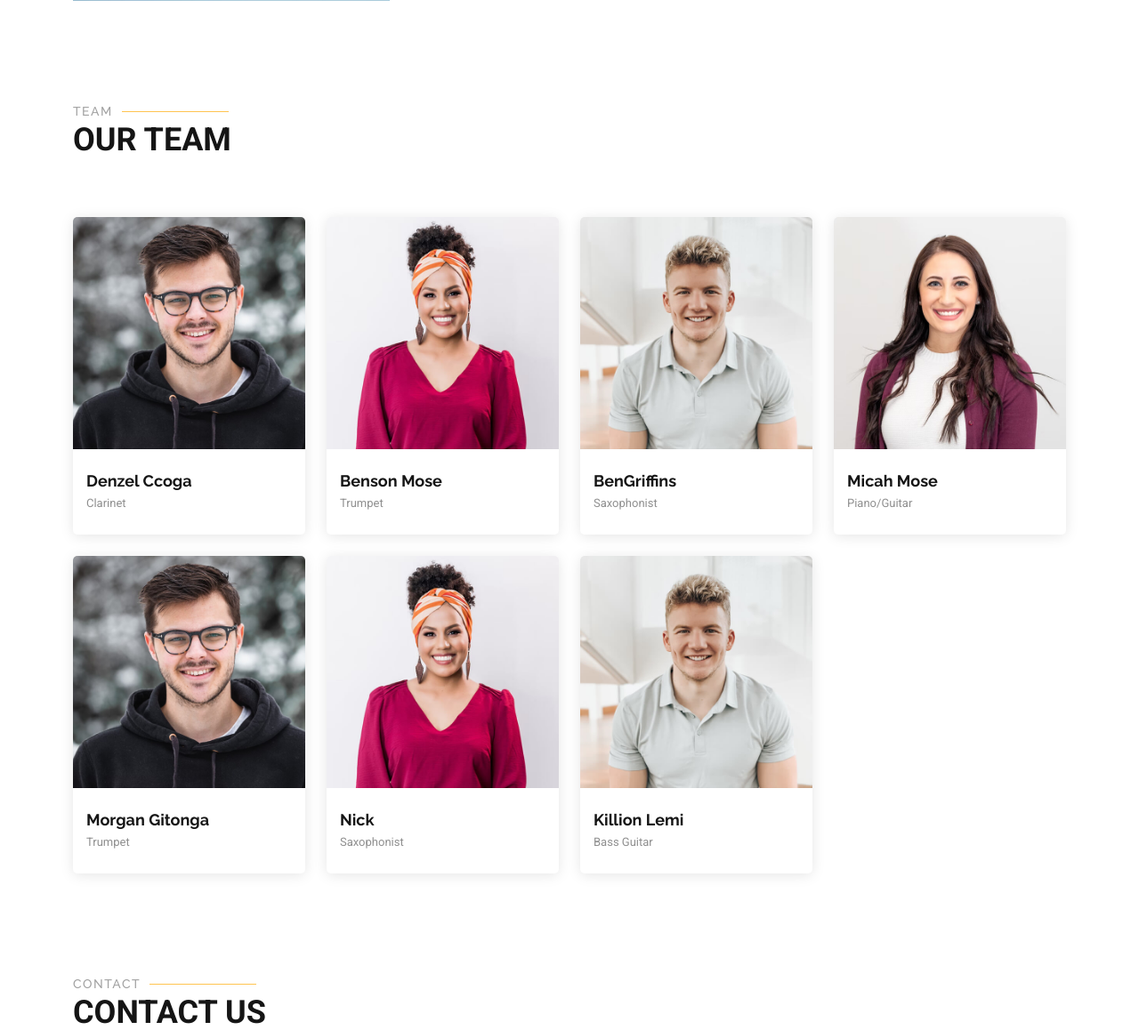
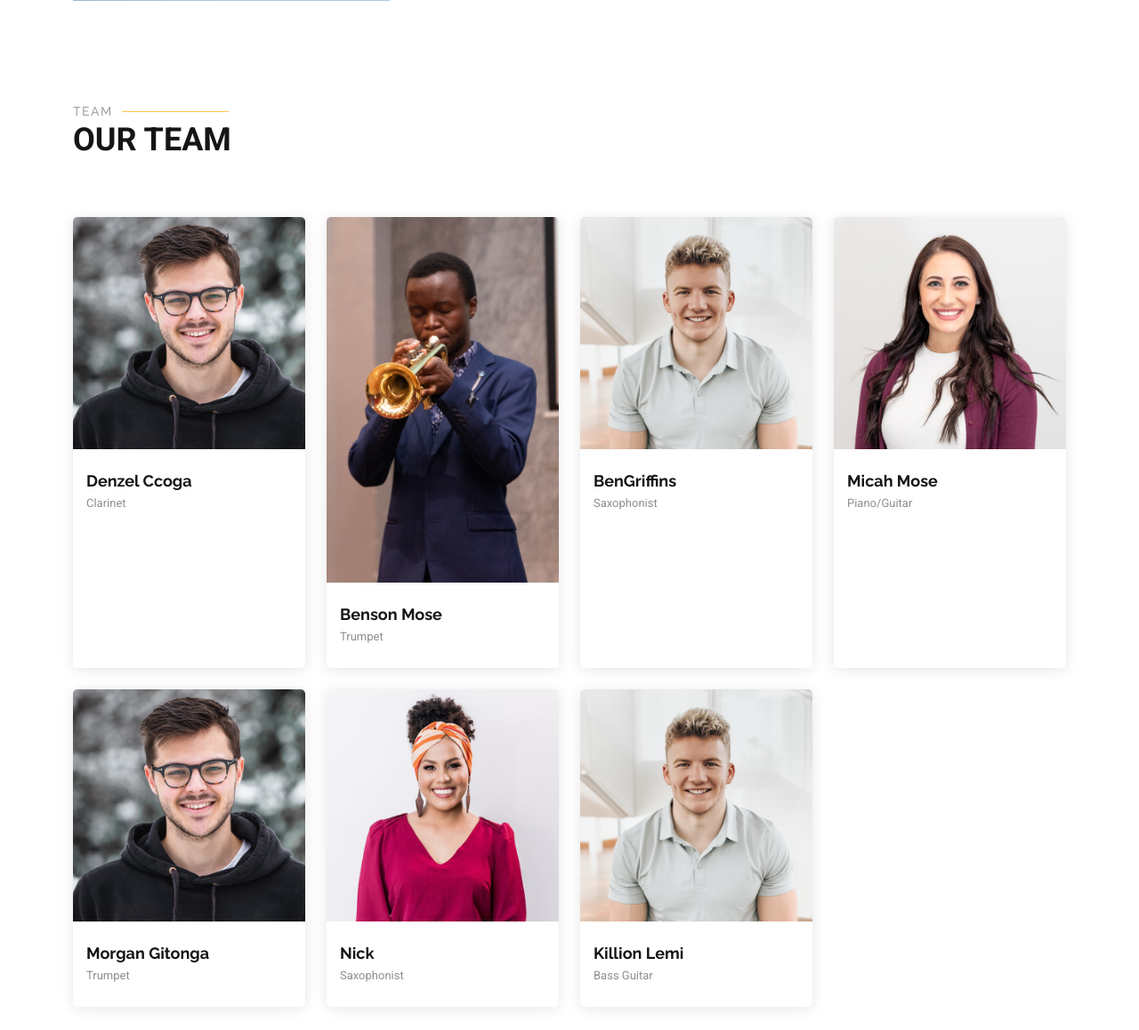
Before and after one commit to Bemos26/Black-Swing, a Django app: page / in a window 1280 px wide. Shown: the part 3470-4628 px from the top of the page at 89% size. Run offline with Django 5.2, Linux system fonts and the light colour scheme; data comes from the database, SQL or seed files in the repository; both versions use the stored data as it was after the commit; data that the repository does not hold is empty; some libraries are stand-ins or nearby versions.

Commit message:
Update profile image for Benson Mose

```diff
--- a/templates/core/index.html
+++ b/templates/core/index.html
@@ -321,7 +321,7 @@
       <div class="col-lg-3 col-md-6 d-flex align-items-stretch" data-aos="fade-up" data-aos-delay="200">
         <div class="team-member">
           <div class="member-img">
-            <img src="{% static 'img/team/team-2.jpg' %}" class="img-fluid" alt="">
+            <img src="{% static 'img/team/benson_mose.jpg' %}" class="img-fluid" alt="">
           </div>
           <div class="member-info">
             <h4>Benson Mose</h4>
```
Also changed, not shown: db.sqlite3, static/img/team/benson_mose.jpg (added).
